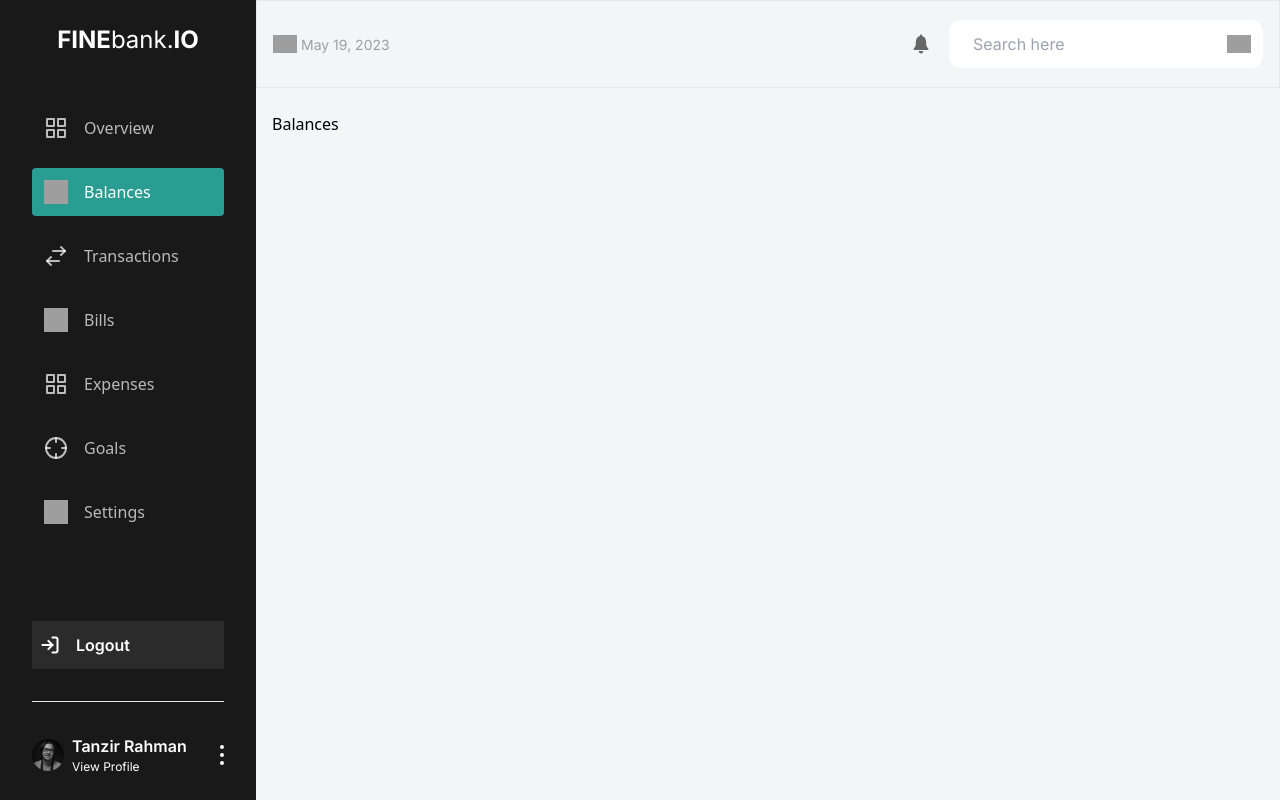
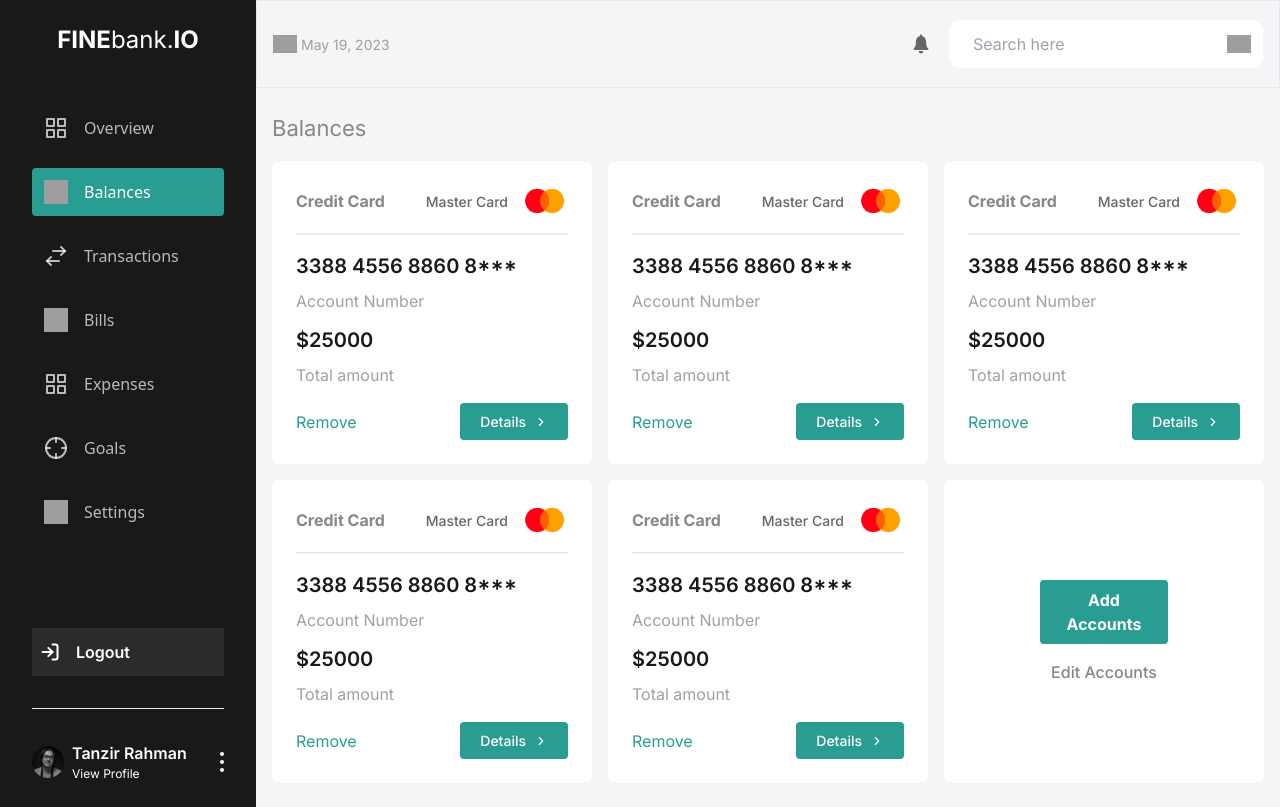
Before and after one commit to PaccyC/banking-system-springboot-microservices-kafka-zipkin, a React (Vite) app in the folder frontend/: page /balances in a window 1280 px wide. Built offline with nearby package versions, Linux system fonts and the light colour scheme; grey boxes are pictures that could not be loaded.

Commit message:
[page]:finished Balances page

```diff
--- /dev/null
+++ b/frontend/src/components/BalanceComponent.tsx
@@ -0,0 +1,53 @@
+
+import { FiChevronRight } from "react-icons/fi";
+
+interface BalanceComponentProps{
+    balanceType: string;
+    accountNumber: string;
+    totalAmount: number;
+    bankName: string;
+    bankImage?: string;
+}
+const BalanceComponent = ({balanceType,accountNumber,totalAmount,bankName,bankImage}:BalanceComponentProps) => {
+  return (
+    <div className=" bg-white min-h-[200px] rounded-[8px] p-6 flex flex-col gap-4">
+        <div className=" flex justify-between items-center">
+            <h3 className="text-[16px] font-inter font-bold text-gray-1">{balanceType}</h3>
+            <div className=" flex items-center gap-3">
+                <p className=" text-[#666666] font-inter font-medium text-[14px]">{bankName}</p>
+                {bankImage &&
+                 <img src={bankImage}  />
+                }
+
+            </div>
+        </div>
+
+        <hr className=" h-[2px] bg-light-gray-2"/>
+        <div className=" flex flex-col gap-3">
+           <div className=" flex flex-col gap-2">
+            <h3 className=" font-inter font-semibold text-[20px] text-dark-1">{accountNumber}</h3>
+            <p className=" font-inter font-normal tet-[14px] text-light-gray-4">Account Number</p>
+           </div>
+           <div className=" flex flex-col gap-2">
+            <h3 className=" font-inter font-semibold text-[20px] text-dark-1">${totalAmount}</h3>
+            <p className=" font-inter font-normal tet-[14px] text-light-gray-4">Total amount</p>
+           </div>
+        </div>
+
+        {/* Remove and details */}
+
+        <div className=" flex justify-between items-center">
+            <p
+            onClick={()=>{}}
+            className="font-inter font-normal tet-[14px] text-primary-1"
+            >Remove</p>
+
+            <button className=" text-white bg-primary-1 rounded-[4px] py-2 px-5 font-inter font-medium text-[14px] flex gap-2 items-center">
+                Details <FiChevronRight className=" text-white"/>
+            </button>
+        </div>
+    </div>
+  )
+}
+
+export default BalanceComponent
--- /dev/null
+++ b/frontend/src/pages/AccountDetails.tsx
@@ -0,0 +1,8 @@
+
+const AccountDetails = () => {
+  return (
+    <div>AccountDetails</div>
+  )
+}
+
+export default AccountDetails
--- a/frontend/src/pages/Balances.tsx
+++ b/frontend/src/pages/Balances.tsx
@@ -1,7 +1,58 @@
+import BalanceComponent from "../components/BalanceComponent"
 
 const Balances = () => {
   return (
-    <div>Balances</div>
+    <div className=" w-full flex flex-col gap-4">
+      <h3 className=" font-inter font-normal text-[22px] text-gray-1">Balances</h3>
+
+      <div className=" grid grid-cols-3 gap-4 flex-grow">
+        <BalanceComponent
+         balanceType="Credit Card"
+          accountNumber="3388 4556  8860 8***"
+          totalAmount={25000}
+          bankName="Master Card"
+          bankImage="/icons/Mastercard.svg"
+        />
+           <BalanceComponent
+         balanceType="Credit Card"
+          accountNumber="3388 4556  8860 8***"
+          totalAmount={25000}
+          bankName="Master Card"
+          bankImage="/icons/Mastercard.svg"
+        />
+           <BalanceComponent
+         balanceType="Credit Card"
+          accountNumber="3388 4556  8860 8***"
+          totalAmount={25000}
+          bankName="Master Card"
+          bankImage="/icons/Mastercard.svg"
+        />
+           <BalanceComponent
+         balanceType="Credit Card"
+          accountNumber="3388 4556  8860 8***"
+          totalAmount={25000}
+          bankName="Master Card"
+          bankImage="/icons/Mastercard.svg"
+        />
+           <BalanceComponent
+         balanceType="Credit Card"
+          accountNumber="3388 4556  8860 8***"
+          totalAmount={25000}
+          bankName="Master Card"
+          bankImage="/icons/Mastercard.svg"
+        />
+
+        <div className=" bg-white min-h-[200px] h-full rounded-[8px] px-24 flex flex-col gap-4 items-center justify-center">
+        <button className=" text-white w-full bg-primary-1 rounded-[4px] py-2 px-5 font-inter font-bold text-[16px] flex gap-2 items-center justify-center">
+                Add Accounts
+        </button>
+        <p
+        onClick={()=>{}}
+        className=" text-gray-1 font-inter font-medium text-[16px] cursor-pointer ">Edit Accounts </p>
+        </div>
+      </div>
+
+    </div>
   )
 }
 
```
